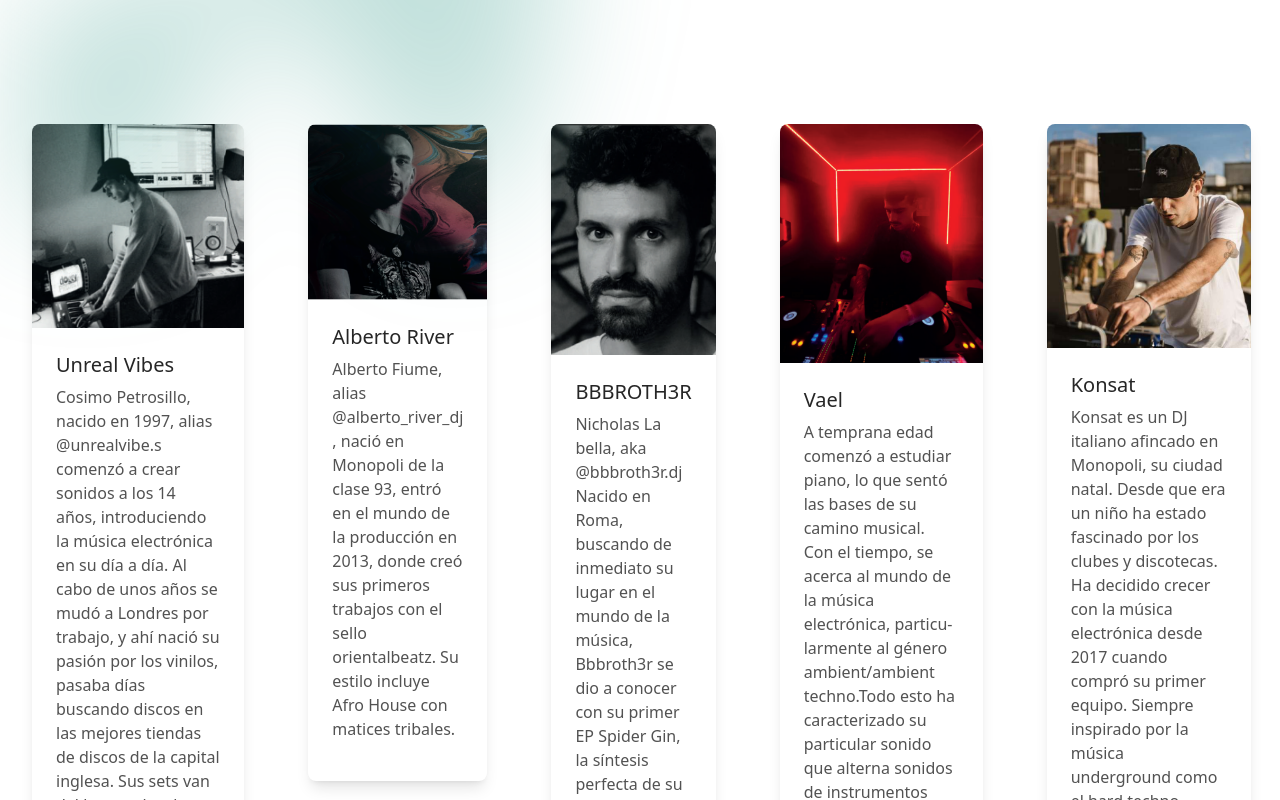
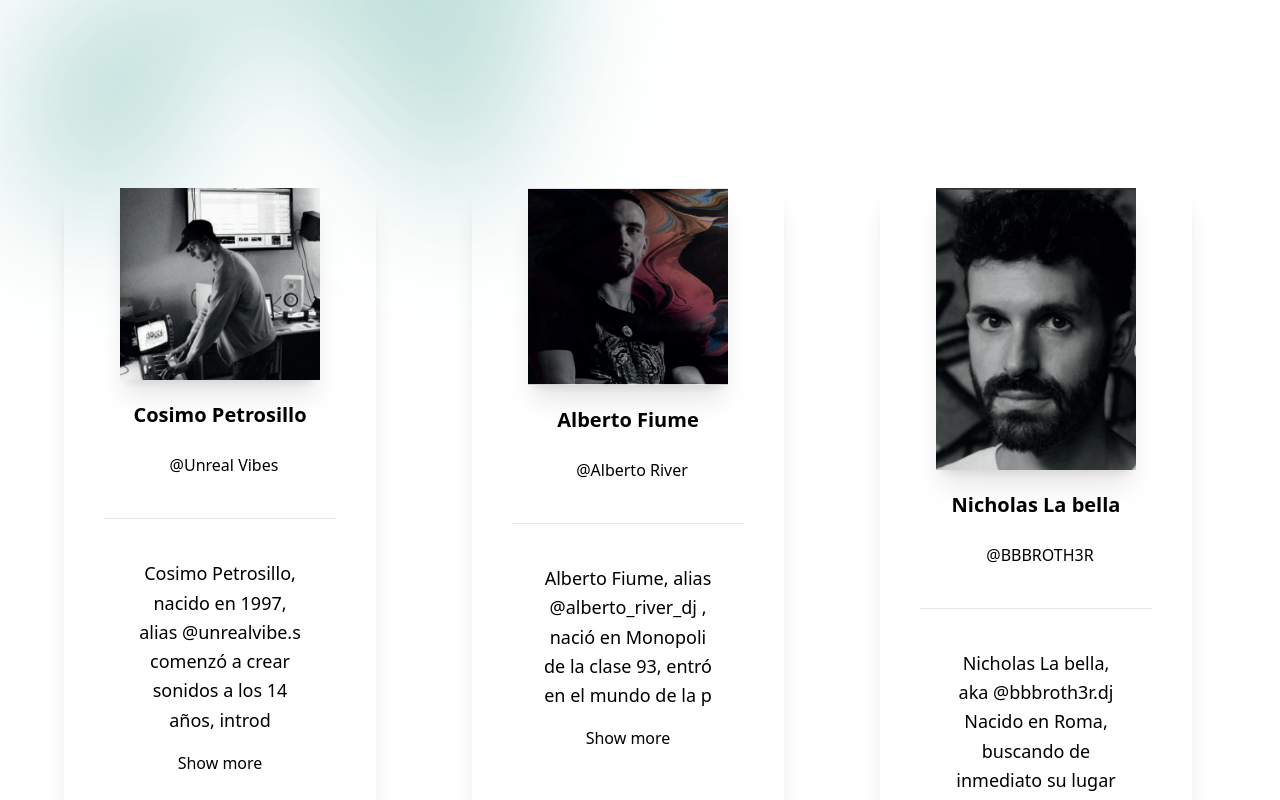
Before and after one commit to Forz70043/doggyproject, a Next.js app: page /artists in a window 1280 px wide. Shown: the part 320-1120 px from the top of the page. Built offline with nearby package versions, Linux system fonts and the light colour scheme.

Commit message:
change layout component with card profile

```diff
--- a/components/ArtistComponent.js
+++ b/components/ArtistComponent.js
@@ -1,31 +1,86 @@
 import React from "react"
 let artists = require('json/data.json');
-import Image from "next/image";
 
 export default function ArtistComponent() {
 
     return (
         <>
             <div className="bg-white dark:bg-black py-24 sm:py-32">
-                <div className="flex flex-row">
-                    { artists.map((elem, index) => (
-                        <div key={index} className="basis-1/2 mx-8 md:basis-1/2">
-                            <div className="block max-w-sm rounded-lg bg-white shadow-lg dark:bg-neutral-700">
-                                <a href="#!">
-                                    <Image className="rounded-t-lg" src={elem.src} alt="Image DJ" width={320} height={240} />
-                                </a>
-                                <div class="p-6">
-                                    <h5 className="mb-2 text-xl font-medium leading-tight text-neutral-800 dark:text-neutral-50">
-                                        {elem.aka}
-                                    </h5>
-                                    <p className="mb-4 text-base text-neutral-600 dark:text-neutral-200">
-                                        {elem.description}
-                                    </p>
+                <div className="container mx-auto px-4">
+                    <div className="flex flex-wrap">
+                        {artists.map((elem, index) => (
+                            <div className="w-full md:w-6/12 lg:w-3/12 lg:mb-0 mb-12 px-4 min-w-0 break-words bg-white dark:bg-black w-full mx-12 mb-6 shadow-xl rounded-lg mt-16">
+                                <div className="px-6">
+                                    <div className="flex flex-wrap justify-center">
+                                        <div className="w-full px-4 flex justify-center">
+                                            <div className="relative">
+                                                <img
+                                                    alt="..."
+                                                    src={elem.src}
+                                                    className="shadow-xl h-auto align-middle border-none"
+                                                />
+                                            </div>
+                                        </div>
+                                        {/* <div className="w-full px-4 text-center mt-20">
+                                        <div className="flex justify-center py-4 lg:pt-4 pt-8">
+                                            <div className="mr-4 p-3 text-center">
+                                                <span className="text-xl font-bold block uppercase tracking-wide text-blueGray-600">
+                                                    22
+                                                </span>
+                                                <span className="text-sm text-blueGray-400">Friends</span>
+                                            </div>
+                                            <div className="mr-4 p-3 text-center">
+                                                <span className="text-xl font-bold block uppercase tracking-wide text-blueGray-600">
+                                                    10
+                                                </span>
+                                                <span className="text-sm text-blueGray-400">Photos</span>
+                                            </div>
+                                            <div className="lg:mr-4 p-3 text-center">
+                                                <span className="text-xl font-bold block uppercase tracking-wide text-blueGray-600">
+                                                    89
+                                                </span>
+                                                <span className="text-sm text-blueGray-400">Comments</span>
+                                            </div>
+                                        </div>
+                                    </div> */}
+                                    </div>
+                                    <div className="text-center mt-5">
+                                        <h3 className="text-xl font-semibold leading-normal mb-2 text-blueGray-700 mb-2">
+                                            {elem.name}
+                                        </h3>
+                                        {/* <div className="text-sm leading-normal mt-0 mb-2 text-blueGray-400 font-bold uppercase">
+                                        <i className="fas fa-map-marker-alt mr-2 text-lg text-blueGray-400"></i>{" "}
+                                        Los Angeles, California
+                                    </div> */}
+                                        <div className="mb-2 text-blueGray-600 mt-5">
+                                            <i className="fas fa-briefcase mr-2 text-lg text-blueGray-400"></i>
+                                            {"@"+elem.aka}
+                                        </div>
+                                        {/* <div className="mb-2 text-blueGray-600">
+                                        <i className="fas fa-university mr-2 text-lg text-blueGray-400"></i>
+                                        University of Computer Science
+                                    </div> */}
+                                    </div>
+                                    <div className="mt-10 py-10 border-t border-blueGray-200 text-center">
+                                        <div className="flex flex-wrap justify-center">
+                                            <div className="w-full lg:w-9/12">
+                                                <p className="mb-4 text-lg leading-relaxed text-blueGray-700">
+                                                    {elem.description.substr(0, 100)}
+                                                </p>
+                                                <a
+                                            href="#"
+                                            className="font-normal text-lightBlue-500"
+                                            onClick={(e) => e.preventDefault()}
+                                            >
+                                            Show more
+                                            </a>
+                                            </div>
+                                        </div>
+                                    </div>
                                 </div>
                             </div>
-                        </div>
-                    ))}
-                    <div />
+                        ))}
+                    </div>
                 </div>
             </div>
         </>
--- a/pages/artists.js
+++ b/pages/artists.js
@@ -1,9 +1,7 @@
 
 import React from "react"
 import ArtistComponent from '@/components/ArtistComponent';
-import Navbar from "@/components/Navbar"
 import HeaderArtist from "@/components/HeaderComponent";
-
 
 export default function ArtistPage() {
 
```
